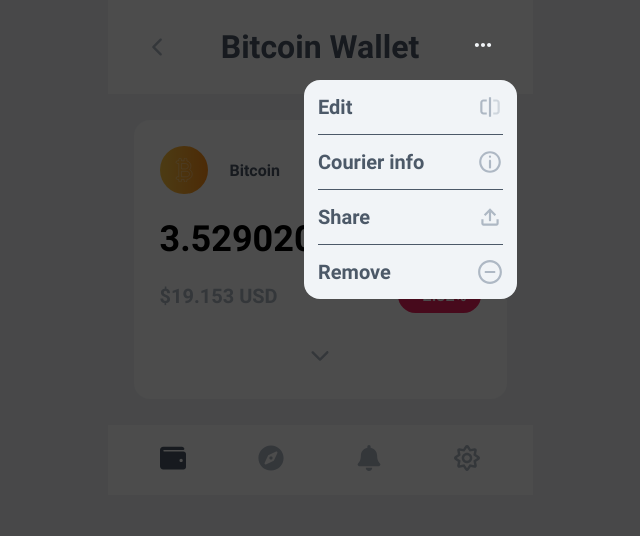
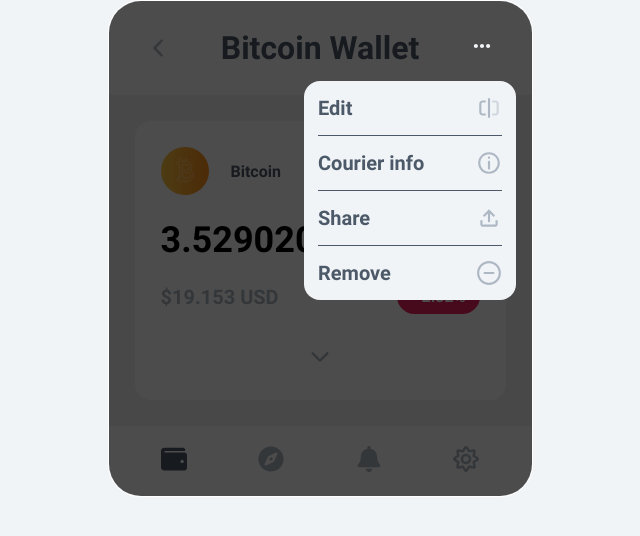
Before and after one commit to cupid20103/bitcoin-wallet, a React (Create React App) app: page / in a window 1280 px wide. Both pictures are taken after a click on the element 803 px from the left and 47 px from the top of the page. Shown: the top 536 px of the page, without its empty margins (320-960 px from the left). Built offline with nearby package versions, Linux system fonts and the light colour scheme; no server answers.

Commit message:
feat: update some style and bring the token price data using coingecko api

```diff
--- a/src/components/card/card.styled.ts
+++ b/src/components/card/card.styled.ts
@@ -6,6 +6,6 @@
   justify-content: center;
 
   width: 100%;
+  border-radius: 1rem;
   background-color: ${(props) => props.theme.colors.primary};
-  border-radius: 1rem;
 `;
--- a/src/components/filter/index.tsx
+++ b/src/components/filter/index.tsx
@@ -1,12 +1,12 @@
 import * as S from "./filter.styled";
 import { FilterProps } from "utils/types";
 
-const Filter = ({ color, text, flag, setFilter }: FilterProps) => {
+const Filter = ({ color, text, count, flag, setFilter }: FilterProps) => {
   return (
     <S.FilterContainer
       $color={color}
       $flag={flag}
-      onClick={() => setFilter(text)}
+      onClick={() => setFilter(count)}
     >
       <p>{text}</p>
     </S.FilterContainer>
--- a/src/layout/footer/footer.styled.ts
+++ b/src/layout/footer/footer.styled.ts
@@ -5,7 +5,10 @@
   display: flex;
   justify-content: space-between;
   align-items: center;
+
   padding: 1.25rem 3.25rem;
+  border-bottom-left-radius: 2rem;
+  border-bottom-right-radius: 2rem;
   background-color: ${(props) => props.theme.colors.primary};
 
   @media screen and (max-width: 375px) {
--- a/src/layout/header/header.styled.ts
+++ b/src/layout/header/header.styled.ts
@@ -8,6 +8,8 @@
   align-items: center;
 
   padding: 1.75rem 2.25rem;
+  border-top-left-radius: 2rem;
+  border-top-right-radius: 2rem;
   background-color: ${(props) => props.theme.colors.primary};
 
   @media screen and (max-width: 375px) {
--- a/src/layout/index.tsx
+++ b/src/layout/index.tsx
@@ -7,6 +7,8 @@
 const Wrapper = styled.div`
   max-width: 425px;
   margin: auto;
+  border: ${(props) => "1px solid" + props.theme.colors.primary};
+  border-radius: 2rem;
   background-color: ${(props) => props.theme.colors.background};
 `;
 
--- a/src/sections/home/analysis/analysis.styled.ts
+++ b/src/sections/home/analysis/analysis.styled.ts
@@ -16,3 +16,5 @@
     margin: 0.5rem 0;
   }
 `;
+
+export const ChatContainer = styled.div``;
--- a/src/sections/home/analysis/index.tsx
+++ b/src/sections/home/analysis/index.tsx
@@ -1,11 +1,34 @@
-import { useState } from "react";
+import { useState, useEffect, useMemo } from "react";
 
 import { Filter } from "components";
 import * as S from "./analysis.styled";
-import { filterData } from "utils/consts";
+import { MARKET_CHART_ID, filterData } from "utils/consts";
+import { HomeAnalysisProps } from "utils/types";
 
 const HomeAnalysis = () => {
-  const [filter, setFilter] = useState("Day");
+  const [filter, setFilter] = useState(1);
+  const [chartData, setChartData] = useState<HomeAnalysisProps[]>();
+
+  const fetchData = useMemo(() => {
+    return fetch(
+      `https://api.coingecko.com/api/v3/coins/${MARKET_CHART_ID}/market_chart?vs_currency=usd&days=${filter}`
+    ).then((res) => {
+      return res.json();
+    });
+  }, [filter]);
+
+  useEffect(() => {
+    fetchData.then((res) => {
+      const result = res.prices
+        ? res.prices.map((item: [number, number]) => ({
+            date: new Date(item[0]),
+            price: item[1],
+          }))
+        : [];
+      setChartData(result);
+      console.log(result)
+    });
+  }, [fetchData]);
 
   return (
     <S.AnalysisContainer>
@@ -16,12 +39,14 @@
               key={item.symbol}
               color="#aeb8c4"
               text={item.symbol}
-              flag={filter === item.symbol}
+              count={item.count}
+              flag={filter === item.count}
               setFilter={setFilter}
             />
           );
         })}
       </S.FilterContainer>
+      <S.ChatContainer></S.ChatContainer>
     </S.AnalysisContainer>
   );
 };
--- a/src/sections/modal/index.tsx
+++ b/src/sections/modal/index.tsx
@@ -18,7 +18,10 @@
               >
                 {modalData.map((item) => {
                   return (
-                    <S.ModalItem key={item.text}>
+                    <S.ModalItem
+                      key={item.text}
+                      onClick={() => setIsOpen(false)}
+                    >
                       <S.ModalItemText>{item.text}</S.ModalItemText>
                       <item.icon />
                     </S.ModalItem>
--- a/src/sections/modal/modal.styled.ts
+++ b/src/sections/modal/modal.styled.ts
@@ -8,14 +8,17 @@
 
 export const ModalContainer = styled.div`
   position: relative;
+  width: 100%;
+  height: 100%;
 `;
 
 export const ModalShadow = styled.div`
-  position: fixed;
+  position: absolute;
   top: 0;
   left: 0;
-  width: 100vw;
-  height: 100vh;
+  width: 100%;
+  height: 100%;
+  border-radius: 2rem;
   background: rgba(0, 0, 0, 0.7);
   z-index: 5;
 `;
@@ -31,6 +34,10 @@
 
   & > :not(:last-child) {
     border-bottom: ${(props) => "1px solid" + props.theme.colors.base};
+  }
+
+  @media screen and (max-width: 375px) {
+    top: 3.5rem;
   }
 `;
 
--- a/src/utils/consts.ts
+++ b/src/utils/consts.ts
@@ -62,3 +62,5 @@
     icon: CgRemove,
   },
 ];
+
+export const MARKET_CHART_ID = "bitcoin";
```
Also changed, not shown: src/utils/types.ts (+7 -1 lines).
